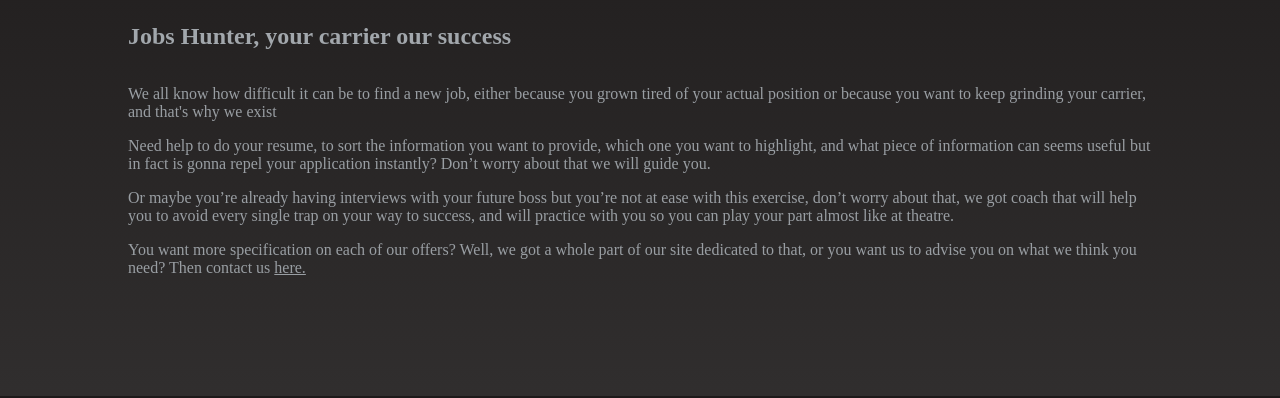
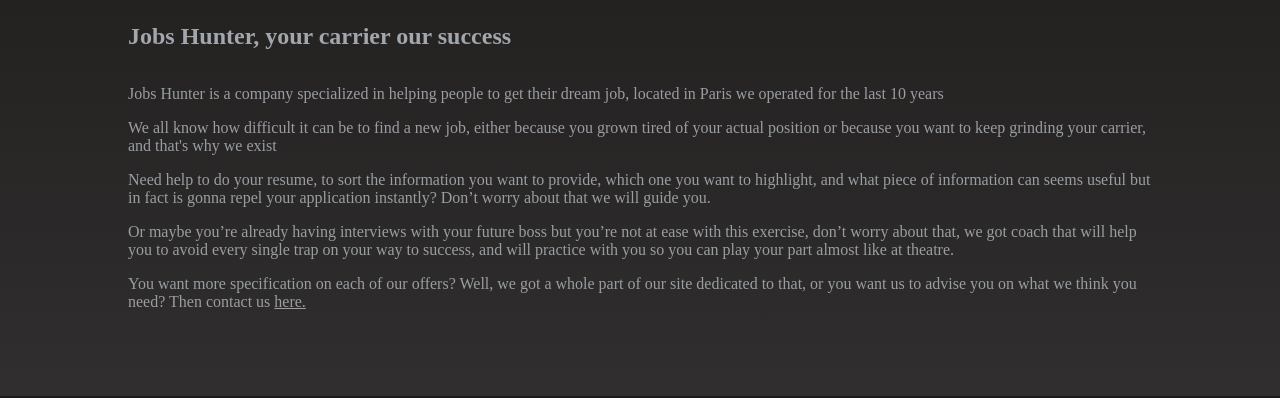
Before and after one commit to XilightLPB/HNFormationHTMLFirstProject.github.io, a plain HTML site: page about.html in a window 1280 px wide. Shown: the part 221-619 px from the top of the page. Drawn offline with Linux system fonts and the light colour scheme.

Commit message:
that should do the job

```diff
--- a/about.html
+++ b/about.html
@@ -36,6 +36,7 @@
         <main>
             <h2>About us</h2>
             <h3>Jobs Hunter, your carrier our success</h3>
+            <p>Jobs Hunter is a company specialized in helping people to get their dream job, located in Paris we operated for the last 10 years</p>
             <p>We all know how difficult it can be to find a new job, either because you grown tired of your actual position or because you want to keep grinding your carrier, and that's why we exist</p>
 
             <p>Need help to do your resume, to sort the information you want to provide, which one you want to highlight,
--- a/style.css
+++ b/style.css
@@ -5,6 +5,7 @@ body{
     background: linear-gradient(180deg, rgb(29, 26, 26),rgb(54, 52, 52) );
     color:rgb(153, 158, 163);
     margin:0px;
+    min-width: 960px;
 }
 
 main{
```
